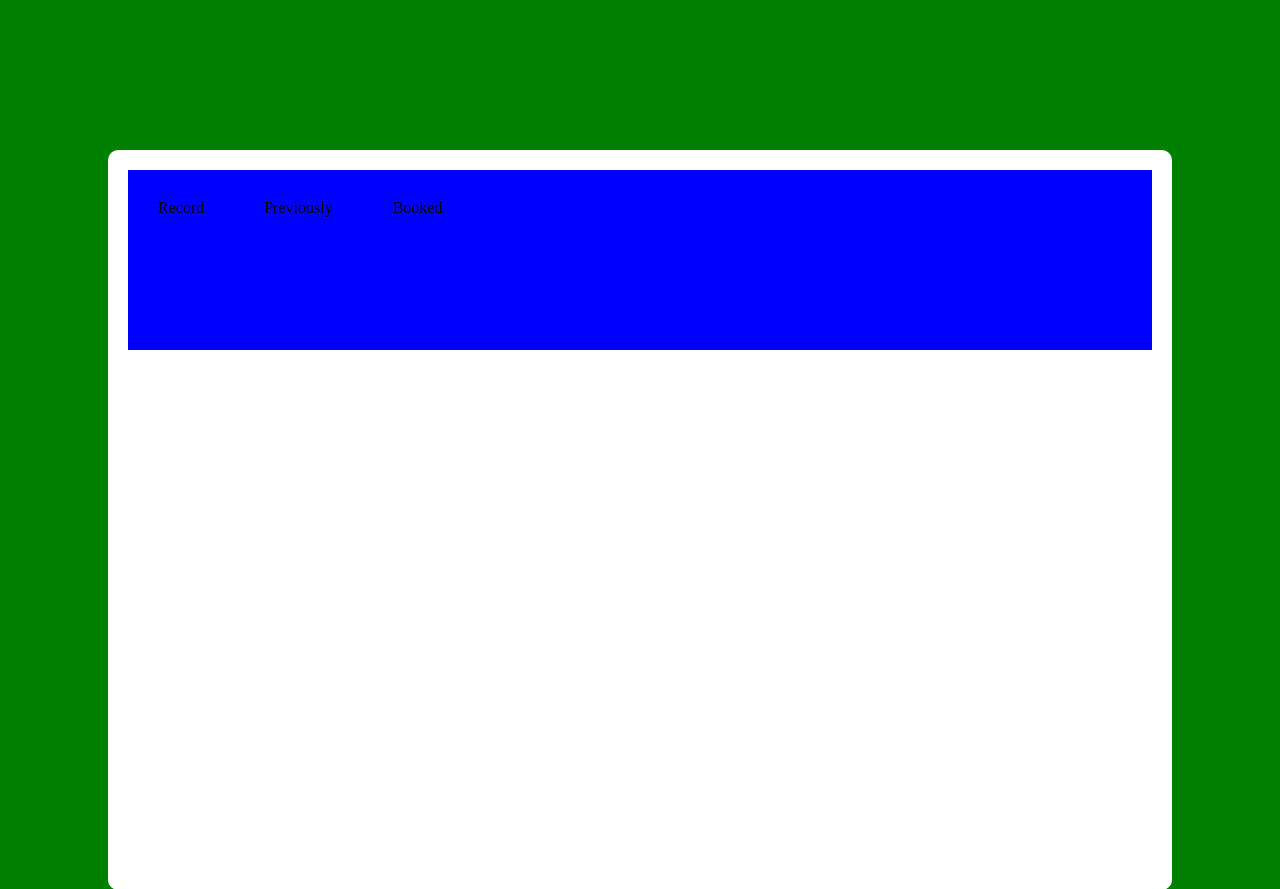
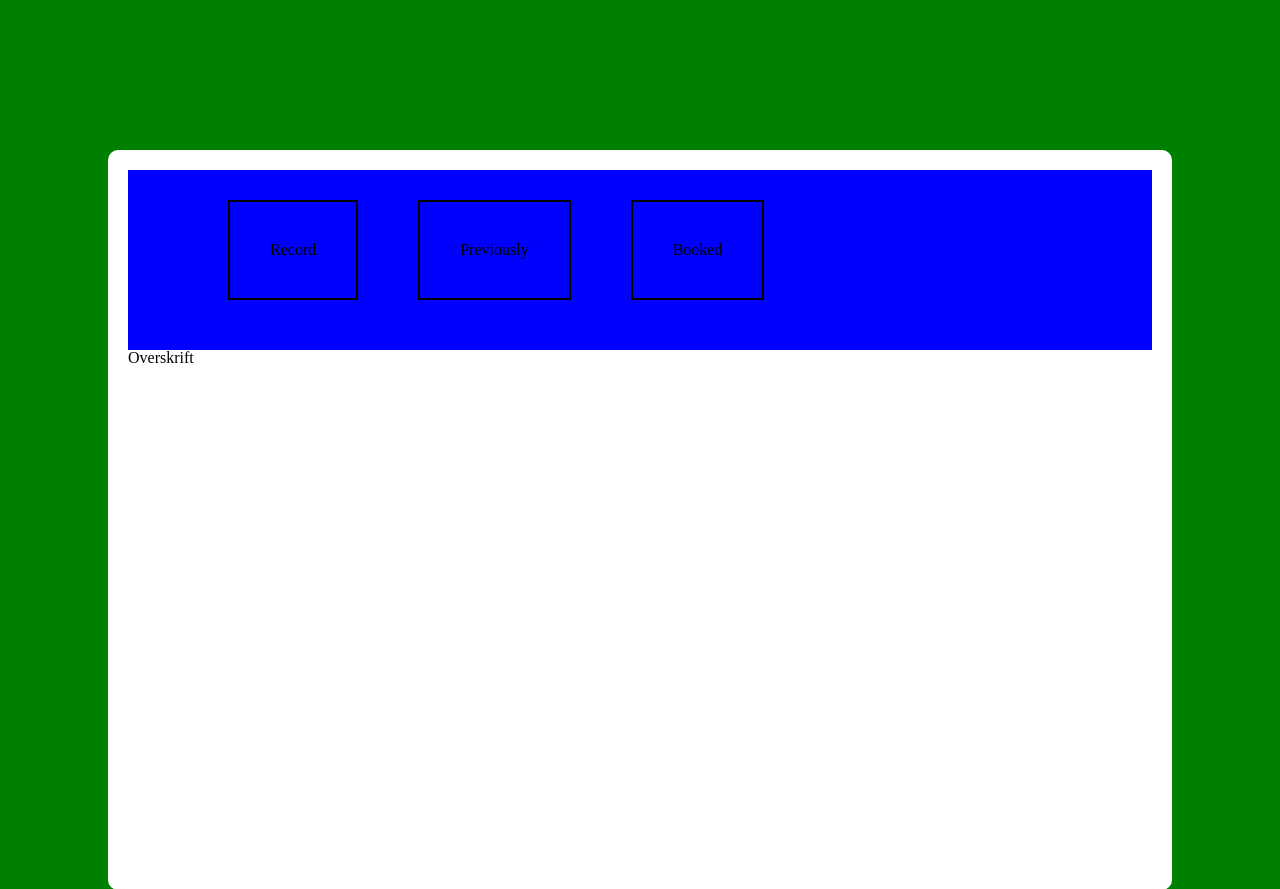
Before and after one commit to lenabj/IMT3912_mas_thb_lb, a PHP site: page /backend.html in a window 1280 px wide. Shown: the part 50-939 px from the top of the page. Run offline with PHP 8.4, Linux system fonts and the light colour scheme; some libraries are stand-ins or nearby versions.

Commit message:
latest backendversion 21.02

```diff
--- a/Omnomnom/backend.html
+++ b/Omnomnom/backend.html
@@ -46,7 +46,7 @@
 		</nav> <!--end nav-->
 
 		<div id="content">
-
+		<h1> Overskrift</h1>
 		</div> <!--end content-->
 
 	</div> <!--end container-->
--- a/Omnomnom/css/backend_style.css
+++ b/Omnomnom/css/backend_style.css
@@ -98,17 +98,25 @@ CONTAINER STYLING
 
 #tabone{
 	float: left;
-	margin: 30px;
+	margin-top: 30px;
+	margin-right: 30px;
+	margin-left: 100px;
+	border:2px solid black;
+	padding: 40px;
 }
 
 #tabtwo{
 	float : left;
 	margin: 30px;
+	border:2px solid black;
+	padding: 40px;
 }
 
 #tabthree{
 	float : left;
 	margin: 30px;
+	border:2px solid black;
+	padding: 40px;
 }
 
 #content{
--- /dev/null
+++ b/Omnomnom/form.html
@@ -0,0 +1,2 @@
+<form>
+</form>
```
Also changed, not shown: Omnomnom/css/media-queries_backend.css (+41 -8 lines).
